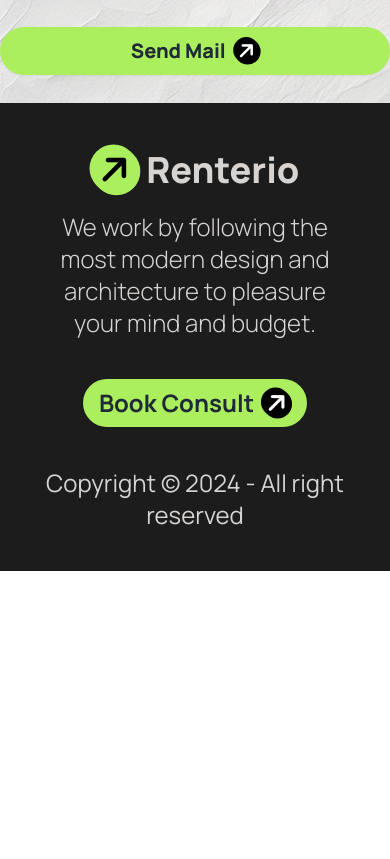
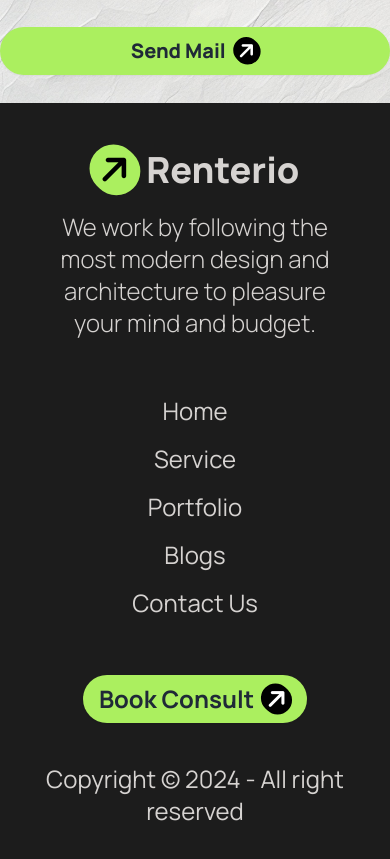
Before and after one commit to zohir26/rental-service, a plain HTML site: page index.html in a window 390 px wide. Shown: the part 8957-9816 px from the top of the page. Before the commit the page ends 9528 px from the top, so only its background shows below. Drawn offline with nearby package versions, Linux system fonts and the light colour scheme.

```diff
--- a/index.html
+++ b/index.html
@@ -635,7 +635,16 @@
 
   </aside>
 
+  <nav>
 
+    <ul class="menu flex lg:flex-row p-2 text-2xl lg:text-lg justify-center items-center">
+     <li><a>Home</a></li>
+     <li><a>Service</a></li>
+     <li><a>Portfolio</a></li>
+     <li><a>Blogs</a></li>
+     <li><a>Contact Us</a></li>
+   </ul>
+ </nav>
   <!-- final button-->
   <div>
     <a class="btn bg-btn-primary rounded-3xl font-bold border-none text-2xl lg:text-lg">Book Consult <i class="fa-solid fa-arrow-right -rotate-45 bg-black text-white rounded-3xl p-1"></i></a>
```
